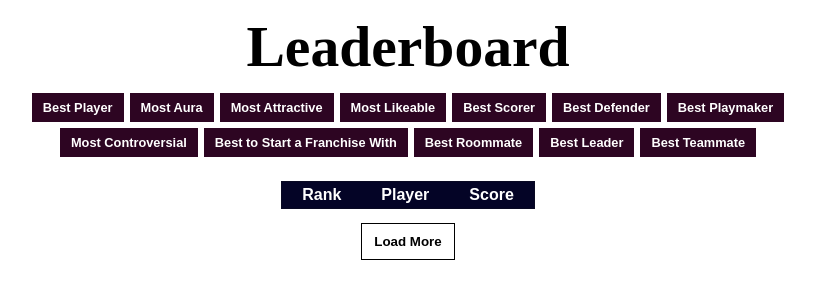
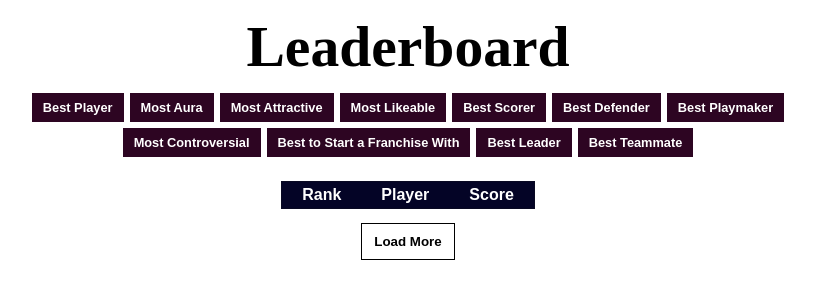
Before and after one commit to chenry22/nba-superlative-rankings, a Flask app: page /leaderboard/1 in a window 1280 px wide. Shown: the part 96-396 px from the top of the page, without its empty margins (232-1047 px from the left). Run offline with Flask 3, Linux system fonts and the light colour scheme; lists and menus that the app fills with data are empty; some web fonts are replaced.

Commit message:
update re-ranking rate

```diff
--- a/app.py
+++ b/app.py
@@ -11,7 +11,7 @@ from firebase_admin import credentials, firestore
 categories = ['ball', 'aura', 'hot', 'like',
     'scorer', 'defender', 'playmaker',
     'controversial', 'franchise',
-    'roommate', 'leader', 'teammate'
+    'leader', 'teammate'
 ]
 category_prompts = {
     'ball' : 'Who is the better basketball player?',
@@ -23,7 +23,6 @@ category_prompts = {
     'playmaker' : 'Who is the better playmaker?',
     'controversial' : 'Who is more controversial?',
     'franchise' : "Who would you rather start a franchise with today?",
-    'roommate' : "Who would you rather have as a roommate?",
     'leader' : "Who is a better leader?",
     'teammate' : "Who is a better teammate?"
 }
@@ -59,13 +58,23 @@ def get_headshot_url(player_id):
 def expected(rA, rB):
     return 1 / (1 + 10 ** ((rB - rA) / 400))
 
-def update_elo(rA, rB, winner_is_A, K=32):
+def update_elo(rA, rB, gpA, gpB, winner_is_A):
     EA = expected(rA, rB)
     EB = expected(rB, rA)
 
     SA = 1 if winner_is_A else 0
     SB = 1 if not winner_is_A else 0
-    return (rA + K * (SA - EA), rB + K * (SB - EB), EA, EB)
+
+    # sliding scale, less matchups means voting has greater impact
+    maxK = 40
+    minK = 16
+    scale = 500 # games needeed to half max k value
+    KA = floor(minK + (maxK - minK) / (1 + gpA / scale))
+    KB = floor(minK + (maxK - minK) / (1 + gpB / scale))
+
+    newEA = rA + KA * (SA - EA)
+    newEB = rB + KB * (SB - EB)
+    return (newEA, newEB, EA, EB)
 
 
 
@@ -159,16 +168,21 @@ def submit():
     p1_db = get_or_create(p1)
     p2_db = get_or_create(p2)
 
-    r1, r2 = p1_db[cat], p2_db[cat]
+    r1, r2, gp1, gp2 = p1_db[cat], p2_db[cat] , p1_db.get('matchups', 0), p2_db.get('matchups', 0)
     if r1 is None: r1 = 1500
     if r2 is None: r2 = 1500
 
-    app.logger.info(f"{winner_id}, { p1['id'] }, {winner_id == p1['id']}")
     winner_is_p1 = (str(winner_id) == str(p1["id"]))
-    new_r1, new_r2, E1, E2 = update_elo(r1, r2, winner_is_p1)
+    new_r1, new_r2, E1, E2 = update_elo(r1, r2, gp1, gp2, winner_is_p1)
 
-    db.collection("players").document(str(p1["id"])).update({cat : new_r1})
-    db.collection("players").document(str(p2["id"])).update({cat : new_r2})
+    db.collection("players").document(str(p1["id"])).update({
+        cat : new_r1,
+        'matchups' : p1_db.get('matchups', 0) + 1
+    })
+    db.collection("players").document(str(p2["id"])).update({
+        cat : new_r2,
+        'matchups' : p2_db.get('matchups', 0) + 1
+    })
 
     # ig we can keep track of matchups
     db.collection("matchups").add({
--- a/static/app.js
+++ b/static/app.js
@@ -1,5 +1,10 @@
+let loading = false
+
 async function submitVote() {
+    if (loading) { return; }
     if (!selected) return alert("Pick a player");
+    console.log("Vote submitted...")
+    loading = true;
     const res = await fetch("/submit", {
         method: "POST",
         headers: {"Content-Type": "application/json"},
@@ -13,6 +18,7 @@ async function submitVote() {
 
     const data = await res.json();
     showResult(data);
+    loading = false;
 }
 
 function showResult(data) {
--- a/templates/leaderboard.html
+++ b/templates/leaderboard.html
@@ -38,13 +38,13 @@
         let categories = ['ball', 'aura', 'hot', 'like',
             'scorer', 'defender', 'playmaker',
             'controversial', 'franchise',
-            'roommate', 'leader', 'teammate'
+            'leader', 'teammate'
         ];
         let categoryLabels = {
             'ball': 'Best Player', 'aura' : 'Most Aura', 'hot' : 'Most Attractive', 'like': 'Most Likeable',
             'scorer' : 'Best Scorer', 'defender' : 'Best Defender', 'playmaker' : "Best Playmaker",
             'controversial' : 'Most Controversial', 'franchise' : 'Best to Start a Franchise With',
-            'roommate' : 'Best Roommate', 'leader' : "Best Leader", 'teammate' : "Best Teammate"
+            'leader' : "Best Leader", 'teammate' : "Best Teammate"
         };
 
         let changer = document.getElementById('leaderboard-change')
```
